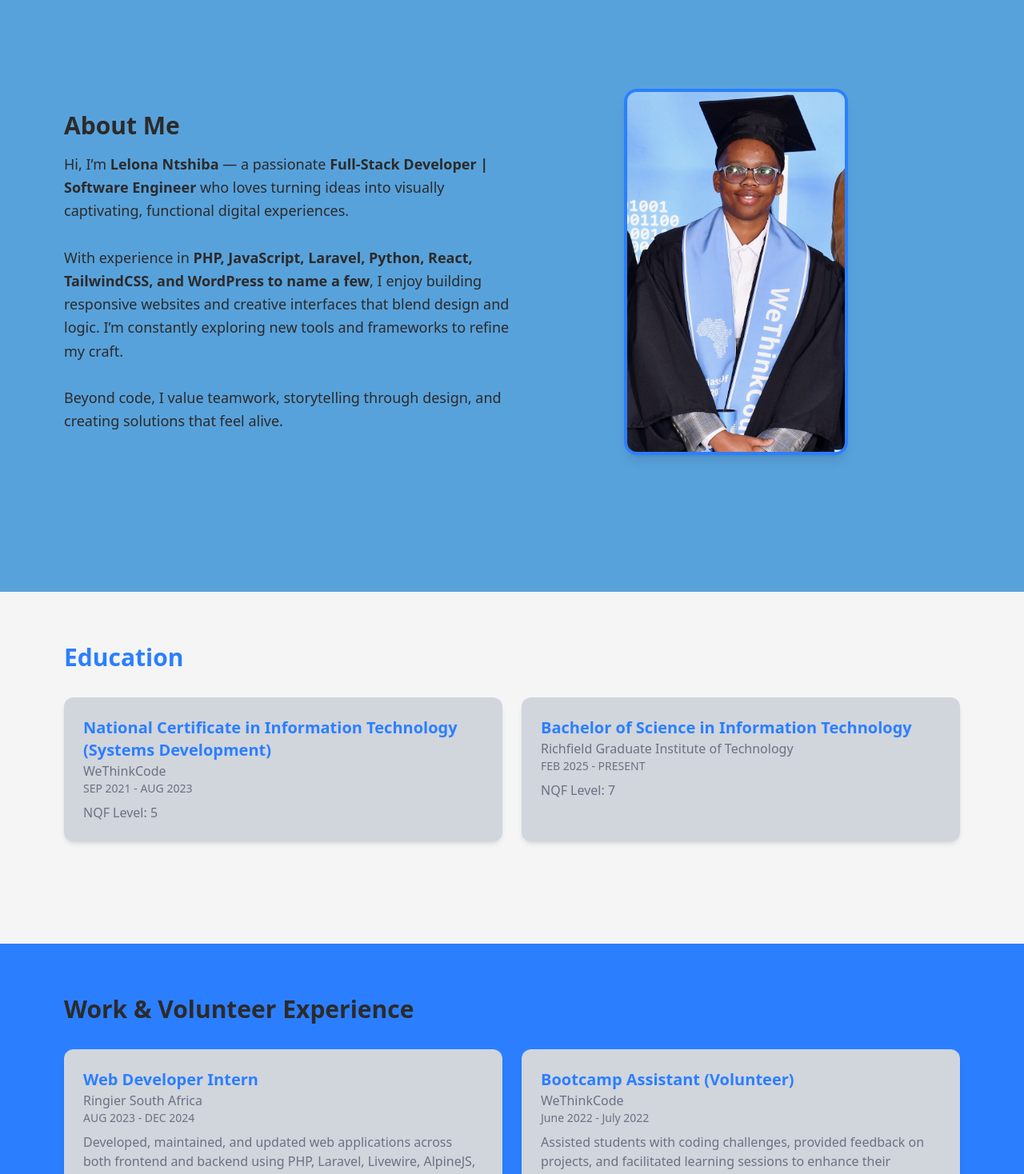
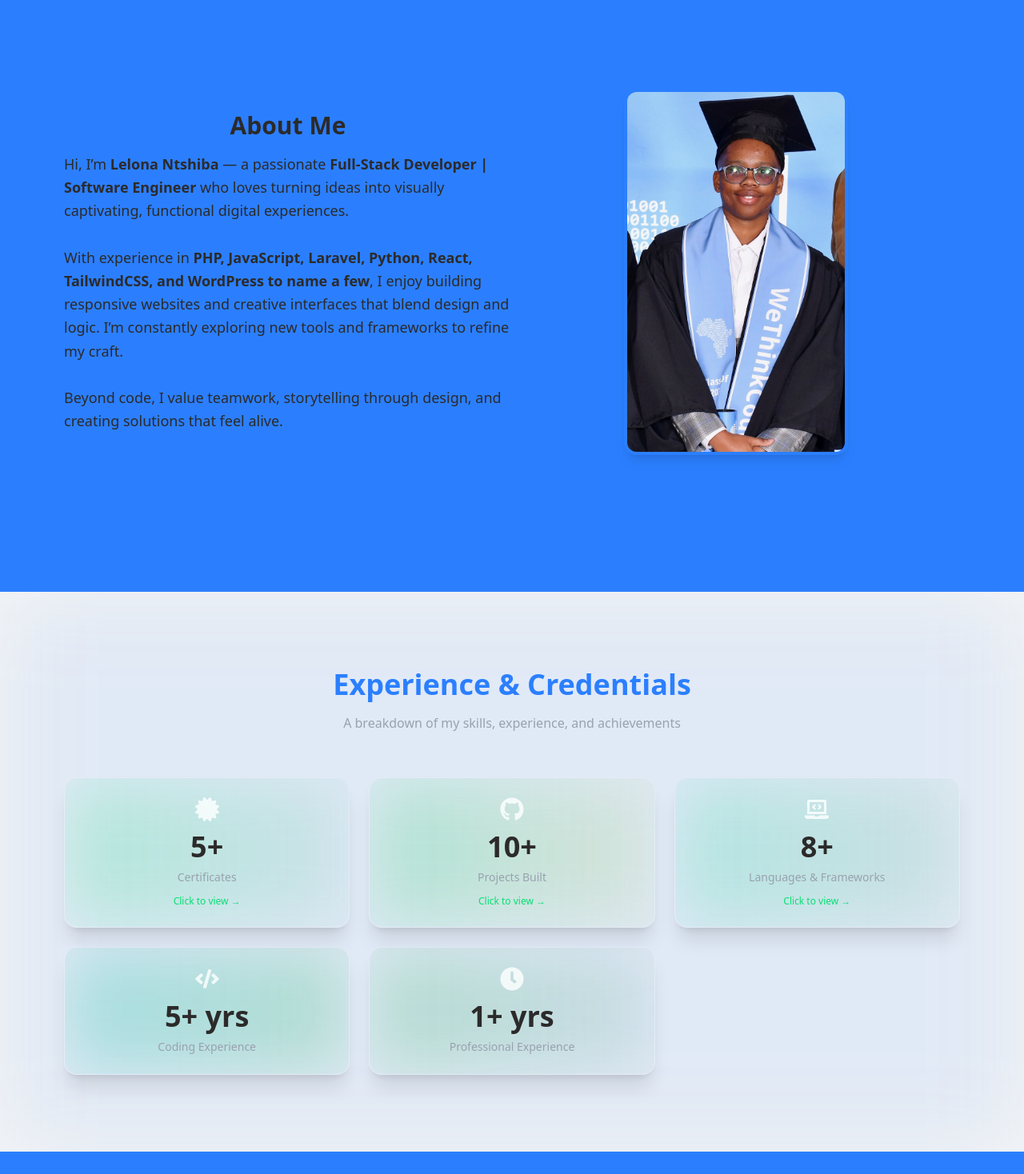
Before and after one commit to lolothemisfit/portfolio, a React (Vite) app in the folder frontend/: page / in a window 1280 px wide. Shown: the part 860-2328 px from the top of the page at 80% size. Built offline with nearby package versions, Linux system fonts and the light colour scheme.

Commit message:
counter feature fix.

```diff
--- a/frontend/src/App.css
+++ b/frontend/src/App.css
@@ -10,9 +10,7 @@
 
 :root {
   --bg-light: #f5f5f5;
-  --section-light: #58a2db;
   --bg-dark: #444242;
-  --section-dark: #5fa2da;
   --text-light: #2c2a2a;
   --text-dark: #ece3e3;
 }
--- a/frontend/src/App.jsx
+++ b/frontend/src/App.jsx
@@ -21,9 +21,9 @@ function App() {
         <NavBar />
         <section id="hero"><Hero /></section>
         <section id="about"><About /></section>
+        <section id="counters"><Counters /></section>
         <section id="education"><Education /></section>
         <section id="experience"><Experience /></section>
-        <section id="counters"><Counters /></section>
         <section id="skills"><Skills /></section>
         <section id="projects"><Projects /></section>
         <section id="contributions"><Work /></section>
--- a/frontend/src/components/About.jsx
+++ b/frontend/src/components/About.jsx
@@ -23,7 +23,7 @@ const About = () => {
       id="about"
       ref={aboutRef}
       className="min-h-screen flex flex-col md:flex-row items-center justify-center px-6 md:px-20 py-16
-                 section-light dark:section-dark transition-colors duration-500"
+                 bg-blue-500 transition-colors duration-500"
     >
       {/* Text Section */}
       <div
@@ -31,7 +31,7 @@ const About = () => {
           visible ? "opacity-100 translate-x-0" : "opacity-0 -translate-x-10"
         }`}
       >
-        <h2 className="text-3xl font-bold text-light dark:text-dark mb-4">About Me</h2>
+        <h2 className="text-3xl font-bold text-light dark:text-dark mb-4 text-center">About Me</h2>
         <p className="text-lg leading-relaxed text-light dark:text-dark">
           Hi, I’m <span className="font-semibold">Lelona Ntshiba</span> —
           a passionate <span className="font-semibold">Full-Stack Developer | Software Engineer</span> who loves
--- a/frontend/src/components/Contact.jsx
+++ b/frontend/src/components/Contact.jsx
@@ -71,11 +71,11 @@ export default function Contact() {
 
   return (
     <section className="min-h-screen px-6 md:px-20 py-24 bg-light dark:bg-dark text-light dark:text-dark">
-      <h2 className="text-3xl font-bold text-blue-500 mb-4">
+      <h2 className="text-3xl font-bold text-blue-500 mb-4 text-center">
         Contact Me
       </h2>
 
-      <p className="text-lg mb-8 max-w-2xl">
+      <p className="text-lg mb-8 max-w-2xl text-center mx-auto">
         For any inquiries, collaborations, freelance work, or just to say
         hello, feel free to reach out using the form below.
       </p>
--- a/frontend/src/components/Counter.jsx
+++ b/frontend/src/components/Counter.jsx
@@ -36,9 +36,9 @@ export default function Counters() {
     const targets = {
       certificates: 5,
       projects: 10,
-      languages: 6,
-      experience: 4,
-      professional: 2,
+      languages: 8,
+      experience: 5,
+      professional: 1,
     };
 
     const interval = setInterval(() => {
@@ -74,7 +74,7 @@ export default function Counters() {
       icon: <FaGithub />,
       label: "Projects Built",
       value: `${counts.projects}+`,
-      link: "https://github.com/lolothemisfit",
+      link: "https://github.com/lolothemisfit?tab=repositories",
       color: "from-green-500/20 to-lime-600/10",
     },
     {
@@ -103,14 +103,14 @@ export default function Counters() {
   return (
     <section
       id="counter-section"
-      className="py-24 px-6 md:px-20 bg-light dark:bg-dark text-light dark:text-dark relative overflow-hidden"
+      className="py-24 px-6 md:px-20 bg-light dark:bg-dark  relative overflow-hidden"
     >
       {/* subtle glow background */}
       <div className="absolute inset-0 bg-blue-500/10 blur-3xl" />
 
       <div className="max-w-6xl mx-auto text-center relative z-10">
 
-        <h2 className="text-4xl font-bold mb-4">
+        <h2 className="text-4xl font-bold mb-4 text-blue-500">
           Experience & Credentials
         </h2>
 
--- a/frontend/src/components/Education.jsx
+++ b/frontend/src/components/Education.jsx
@@ -34,12 +34,12 @@ const cardVariants = {
 const Education = () => {
         return (
             <section
-                className=" px-6 md:px-20 py-16 bg-light dark:bg-dark text-blue-500"
+                className=" px-6 md:px-20 py-16 bg-blue-500 text-light dark:text-dark"
                 >
                 {/* Education Section */}
                 <h2
                 id="education"
-                className="text-3xl font-bold text-light dark:text-dark mb-8">Education</h2>
+                className="text-3xl font-bold text-light dark:text-dark mb-8 text-center">Education</h2>
                 <motion.div
                 className="grid md:grid-cols-2 gap-6 mb-16"
                 initial="hidden"
--- a/frontend/src/components/Experience.jsx
+++ b/frontend/src/components/Experience.jsx
@@ -44,12 +44,12 @@ const cardVariants = {
 const Experience = () => {
     return (
         <section
-            className="min-h-screen px-6 md:px-20 py-16 bg-blue-500 text-light dark:text-dark"
+            className="min-h-screen px-6 md:px-20 py-16 bg-light dark:bg-dark"
             >
             {/* Work / Experience Section */}
             <h2
                 id="experience"
-                className="text-3xl font-bold text-light dark:text-dark mb-8">Work & Volunteer Experience</h2>
+                className="text-3xl font-bold text-blue-500 mb-8 text-center">Work & Volunteer Experience</h2>
             <motion.div
                 className="grid md:grid-cols-2 gap-6"
                 initial="hidden"
--- a/frontend/src/components/NavBar.jsx
+++ b/frontend/src/components/NavBar.jsx
@@ -26,9 +26,9 @@ const NavBar = () => {
         {/* Desktop Menu */}
         <div className="hidden md:flex space-x-6 items-center">
           <Link to="about" smooth duration={500} className="text-white hover:text-blue-200 cursor-pointer">About</Link>
+          <Link to="counters" smooth duration={500} className="text-white hover:text-blue-200 cursor-pointer">Credentials</Link>
           <Link to="education" smooth duration={500} className="text-white hover:text-blue-200 cursor-pointer">Education</Link>
           <Link to="experience" smooth duration={500} className="text-white hover:text-blue-200 cursor-pointer">Experience</Link>
-          <Link to="counters" smooth duration={500} className="text-white hover:text-blue-200 cursor-pointer">Credentials</Link>
           <Link to="skills" smooth duration={500} className="text-white hover:text-blue-200 cursor-pointer">Skills</Link>
           <Link to="projects" smooth duration={500} className="text-white hover:text-blue-200 cursor-pointer">Projects</Link>
           <Link to="contributions" smooth duration={500} className="text-white hover:text-blue-200 cursor-pointer">Contributions</Link>
@@ -89,9 +89,9 @@ const NavBar = () => {
         {/* Menu Links */}
         <div className="flex flex-col space-y-6 mt-10 px-6 bg-blue-500 py-6">
           <Link onClick={() => setMenuOpen(false)} to="about" smooth duration={500} className="text-light dark:text-dark text-lg hover:text-blue-200 cursor-pointer">About</Link>
+          <Link onClick={() => setMenuOpen(false)} to="counters" smooth duration={500} className="text-light dark:text-dark text-lg hover:text-blue-200 cursor-pointer">Credentials</Link>
           <Link onClick={() => setMenuOpen(false)} to="education" smooth duration={500} className="text-light dark:text-dark text-lg hover:text-blue-200 cursor-pointer">Education</Link>
           <Link onClick={() => setMenuOpen(false)} to="experience" smooth duration={500} className="text-light dark:text-dark text-lg hover:text-blue-200 cursor-pointer">Experience</Link>
-          <Link onClick={() => setMenuOpen(false)} to="counters" smooth duration={500} className="text-light dark:text-dark text-lg hover:text-blue-200 cursor-pointer">Credentials</Link>
           <Link onClick={() => setMenuOpen(false)} to="skills" smooth duration={500} className="text-light dark:text-dark text-lg hover:text-blue-200 cursor-pointer">Skills</Link>
           <Link onClick={() => setMenuOpen(false)} to="projects" smooth duration={500} className="text-light dark:text-dark text-lg hover:text-blue-200 cursor-pointer">Projects</Link>
           <Link onClick={() => setMenuOpen(false)} to="contributions" smooth duration={500} className="text-light dark:text-dark text-lg hover:text-blue-200 cursor-pointer">Contributions</Link>
--- a/frontend/src/components/Projects.jsx
+++ b/frontend/src/components/Projects.jsx
@@ -7,7 +7,7 @@ const Projects = () => {
   return (
     <section className="min-h-screen px-6 md:px-20 py-16 bg-light dark:bg-dark text-light dark:text-dark">
       {/* Section Heading */}
-      <h2 className="text-3xl font-bold text-blue-500 mb-8">Personal Projects</h2>
+      <h2 className="text-3xl font-bold text-blue-500 mb-8 text-center">Personal Projects</h2>
 
       {/* Scrollable cards container */}
       <div className="overflow-x-auto pb-4">
--- a/frontend/src/components/Skills.jsx
+++ b/frontend/src/components/Skills.jsx
@@ -82,8 +82,8 @@ const cardVariants = {
 
 export default function Skills() {
   return (
-    <section className="min-h-screen px-6 md:px-20 py-16 section-light dark:section-dark transition-colors duration-500">
-      <h2 className="text-3xl font-bold text-light dark:text-dark mb-8">Skills</h2>
+    <section className="min-h-screen px-6 md:px-20 py-16 bg-blue-500 transition-colors duration-500">
+      <h2 className="text-3xl font-bold text-light dark:text-dark mb-8 text-center">Skills</h2>
 
       <div className="grid md:grid-cols-2 gap-8">
         {skillsData.map((category, catIndex) => (
--- a/frontend/src/components/Work.jsx
+++ b/frontend/src/components/Work.jsx
@@ -4,8 +4,8 @@ import { containerVariants, cardVariants } from "../motionVariants";
 
 const Work = () => {
   return (
-    <section className="min-h-screen px-6 md:px-20 py-16 section-light dark:section-dark transition-colors duration-500">
-      <h2 className="text-3xl font-bold text-light dark:text-dark mb-8">Contributions</h2>
+    <section className="min-h-screen px-6 md:px-20 py-16 bg-blue-500 transition-colors duration-500">
+      <h2 className="text-3xl font-bold text-light dark:text-dark mb-8 text-center">Contributions</h2>
 
       <motion.div
         className="grid md:grid-cols-2 gap-6"
```
